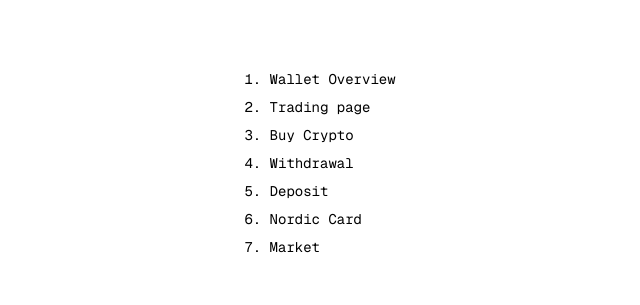
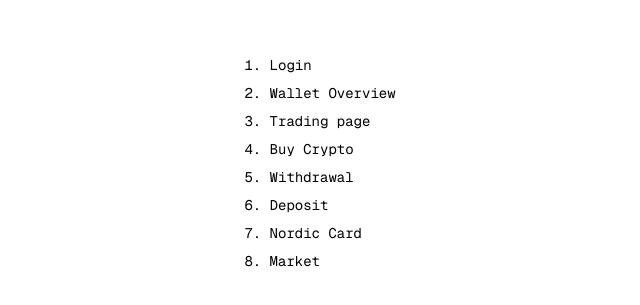
Before and after one commit to joestaxk/nordicx_new, a Next.js app: page / in a window 1280 px wide. Shown: the part 233-538 px from the top of the page, without its empty margins (320-960 px from the left). Built offline with nearby package versions, Linux system fonts and the light colour scheme.

Commit message:
login ready

```diff
--- a/app/page.tsx
+++ b/app/page.tsx
@@ -5,7 +5,9 @@ export default function Home() {
       <div className="grid grid-rows-[20px_1fr_20px] items-center justify-items-center min-h-screen p-8 pb-20 gap-16 sm:p-20 font-[family-name:var(--font-geist-sans)]">
          <main className="flex flex-col gap-8 row-start-2 items-center sm:items-start">
             <ol className="list-inside list-decimal text-sm text-center sm:text-left font-[family-name:var(--font-geist-mono)]">
-
+               <li className="mb-2">
+                  <Link href={"login"}>Login</Link>
+               </li>
                <li className="mb-2">
                   <Link href={"wallet-overview"}>Wallet Overview</Link>
                </li>
```
